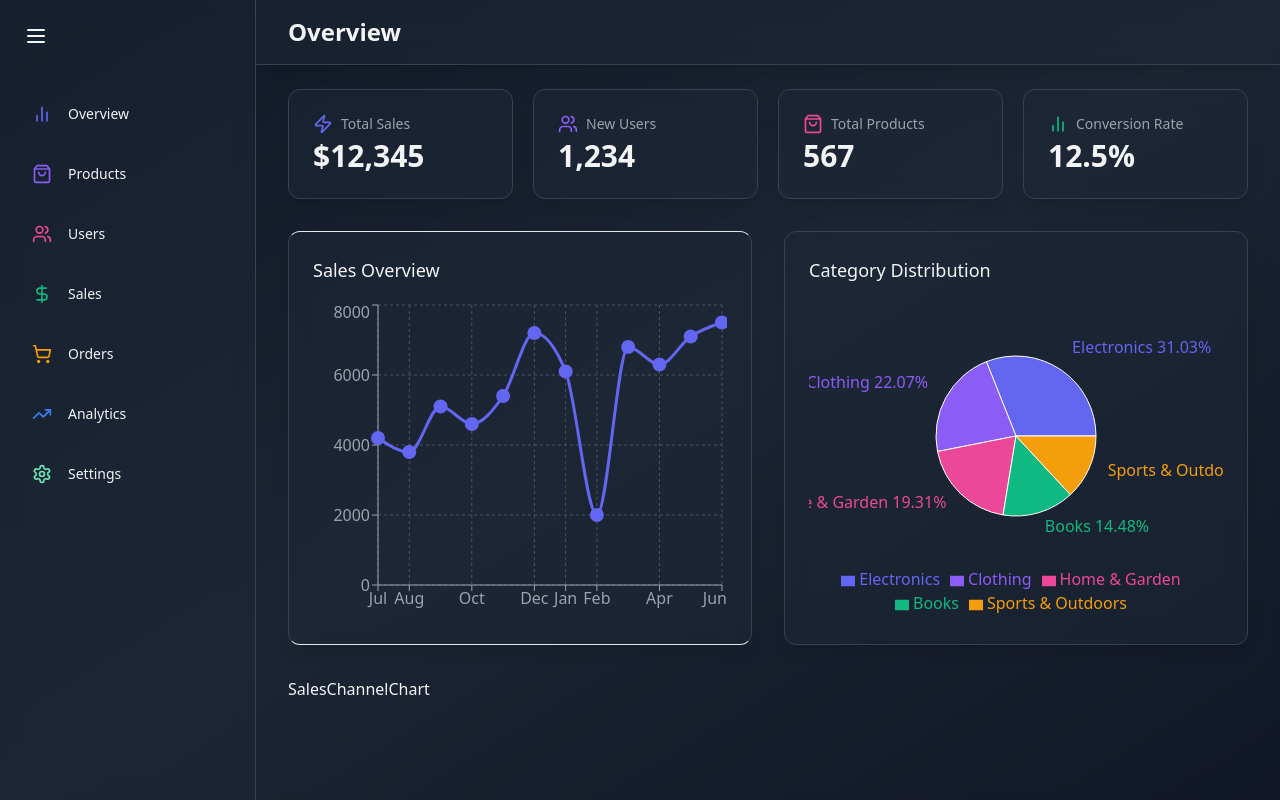
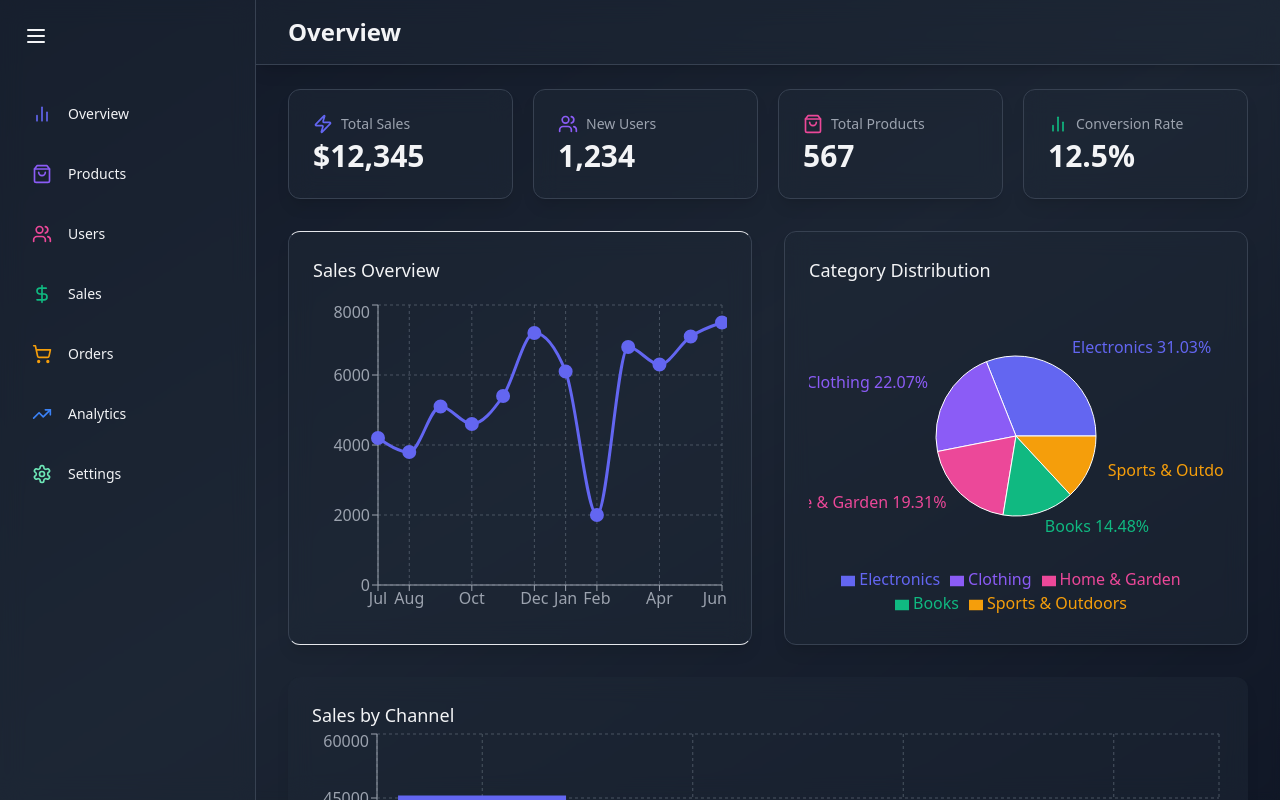
Before and after one commit to codeWith-Repon/Admin-dashboard-React-recharts-, a React (Vite) app: page / in a window 1280 px wide. Built offline with nearby package versions, Linux system fonts and the light colour scheme.

Commit message:
bar chart

```diff
--- a/src/components/overview/SalesChannelChart.jsx
+++ b/src/components/overview/SalesChannelChart.jsx
@@ -1,11 +1,63 @@
-import React from 'react'
+import React from "react";
+import { motion } from "framer-motion";
+import {
+  Bar,
+  BarChart,
+  CartesianGrid,
+  Cell,
+  Legend,
+  ResponsiveContainer,
+  Tooltip,
+  XAxis,
+  YAxis,
+} from "recharts";
+
+const COLORS = ["#6366F1", "#8B5CF6", "#EC4899", "#10B981", "#F59E0B"];
+
+const SALES_CHANNEL_DATA = [
+  { name: "Website", value: 45600 },
+  { name: "Mobile App", value: 38200 },
+  { name: "Marketplace", value: 29800 },
+  { name: "Social Media", value: 18700 },
+];
 
 const SalesChannelChart = () => {
   return (
-    <div>
-      SalesChannelChart
-    </div>
-  )
-}
+    <motion.div
+      className="bg-gray-800 bg-opacity-50 backdrop-blur-md shadow-lg rounded-xl p-6 lg:col-span-2 border-gray-700"
+      initial={{ opacity: 0, y: 20 }}
+      animate={{ opacity: 1, y: 0 }}
+      transition={{ delay: 0.4 }}
+    >
+      <h2 className="text-lg font-medium text-gray-100">Sales by Channel</h2>
 
-export default SalesChannelChart
+      <div className="h-80">
+        <ResponsiveContainer>
+          <BarChart data={SALES_CHANNEL_DATA}>
+            <CartesianGrid strokeDasharray="3 3" stroke="#4B5563" />
+            <XAxis dataKey="name" stroke="#9CA3AF" />
+            <YAxis stroke="#9CA3AF" />
+            <Tooltip
+              contentStyle={{
+                backgroundColor: "rgba(31, 41, 55, 0.8)",
+                borderColor: "#4B5563",
+              }}
+              itemStyle={{ color: "#E5E7EB" }}
+            />
+            <Legend />
+            <Bar dataKey={"value"} fill="#8884d8">
+              {SALES_CHANNEL_DATA.map((entry, index) => (
+                <Cell
+                  key={`cell-${index}`}
+                  fill={COLORS[index % COLORS.length]}
+                />
+              ))}
+            </Bar>
+          </BarChart>
+        </ResponsiveContainer>
+      </div>
+    </motion.div>
+  );
+};
+
+export default SalesChannelChart;
```
